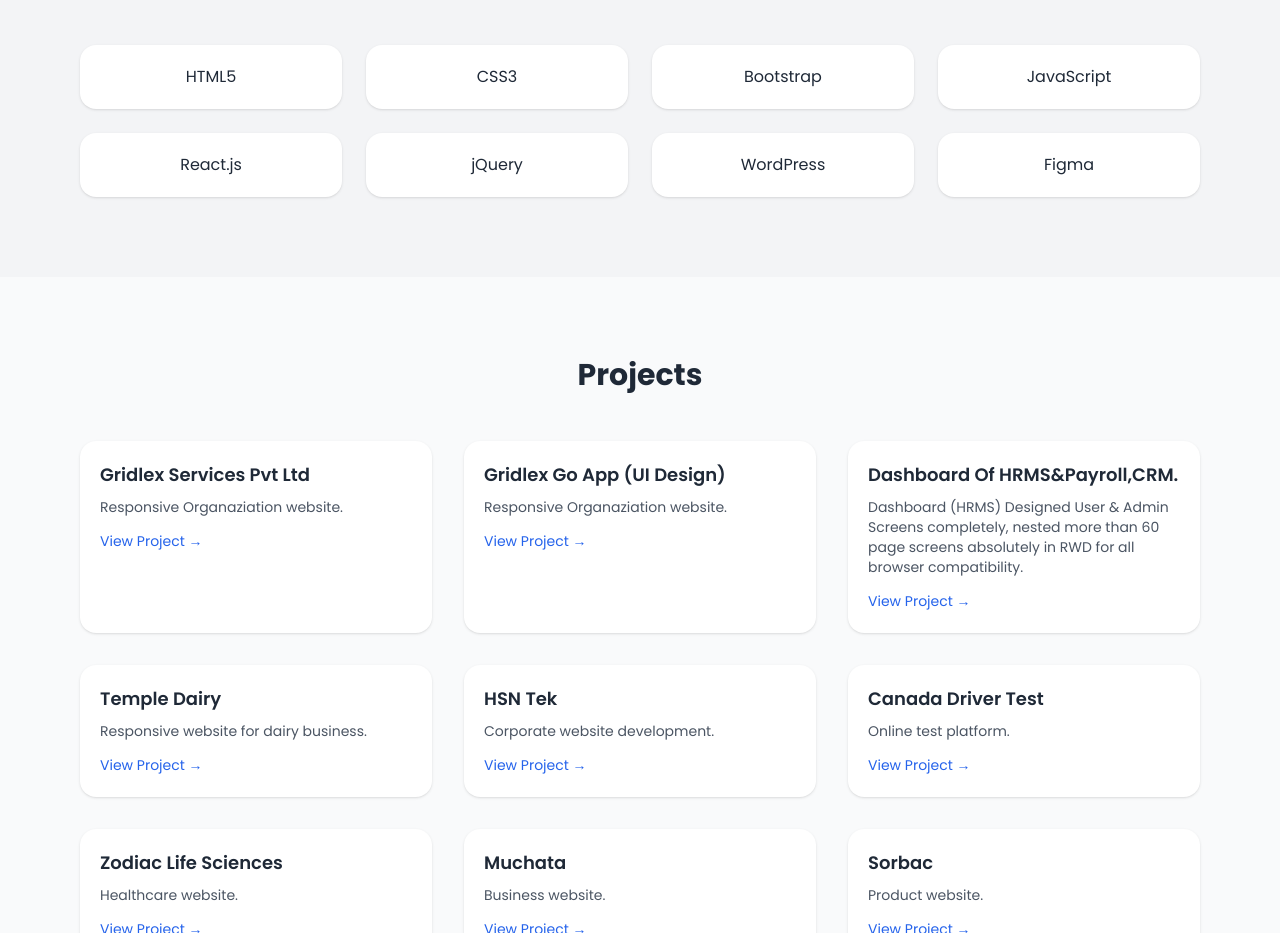
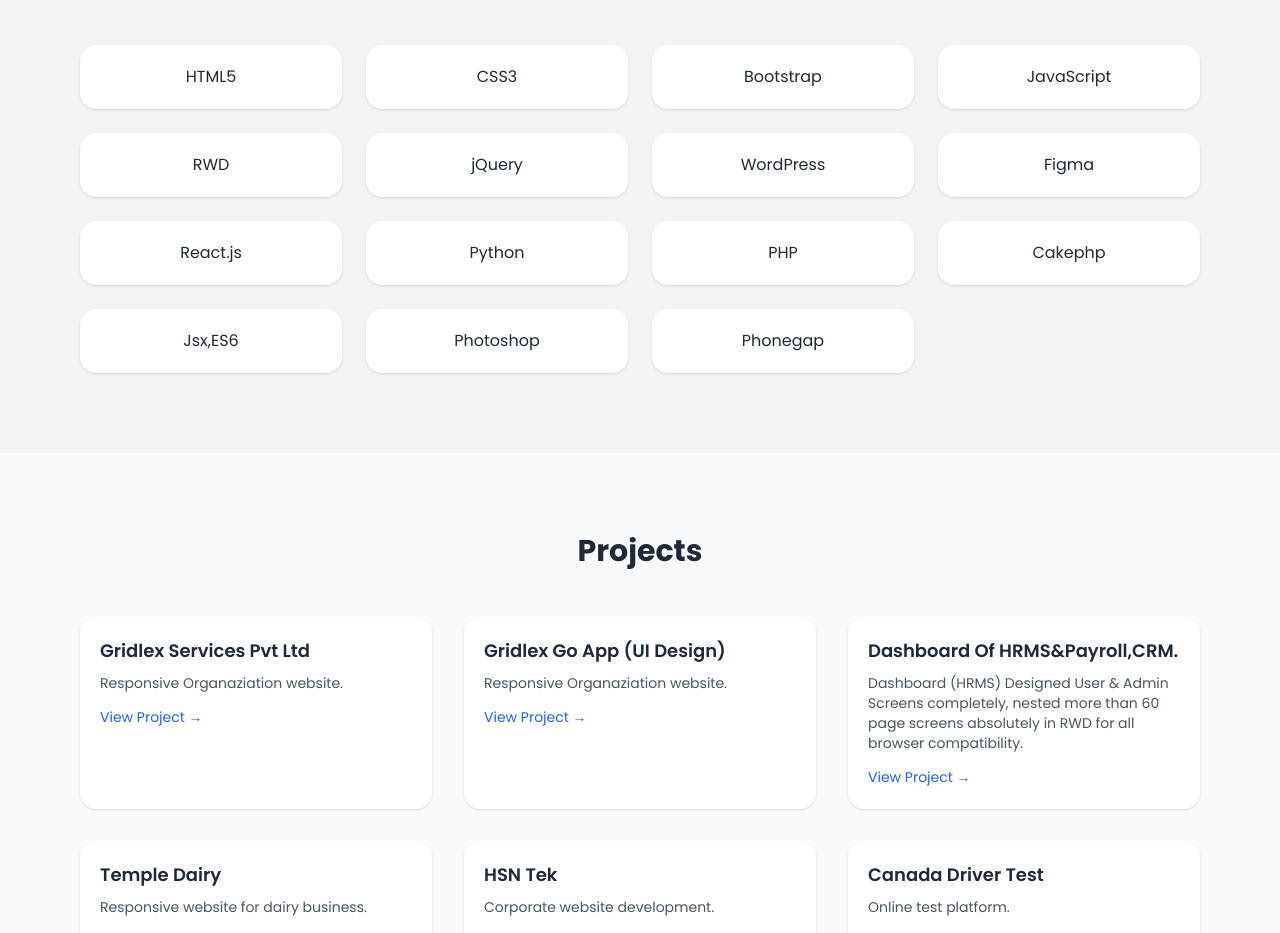
Before and after one commit to saicc419/sai-supraja-portfolio, a plain HTML site: page index.html in a window 1280 px wide. Shown: the part 865-1798 px from the top of the page. Drawn offline with nearby package versions, Linux system fonts and the light colour scheme.

Commit message:
Skills adding

```diff
--- a/index.html
+++ b/index.html
@@ -67,10 +67,18 @@
         <div class="bg-white p-5 rounded-2xl shadow text-center">CSS3</div>
         <div class="bg-white p-5 rounded-2xl shadow text-center">Bootstrap</div>
         <div class="bg-white p-5 rounded-2xl shadow text-center">JavaScript</div>
-        <div class="bg-white p-5 rounded-2xl shadow text-center">React.js</div>
+        <div class="bg-white p-5 rounded-2xl shadow text-center">RWD</div>
         <div class="bg-white p-5 rounded-2xl shadow text-center">jQuery</div>
         <div class="bg-white p-5 rounded-2xl shadow text-center">WordPress</div>
         <div class="bg-white p-5 rounded-2xl shadow text-center">Figma</div>
+         <div class="bg-white p-5 rounded-2xl shadow text-center">React.js</div>
+        <div class="bg-white p-5 rounded-2xl shadow text-center">Python</div>
+        <div class="bg-white p-5 rounded-2xl shadow text-center">PHP</div>
+        <div class="bg-white p-5 rounded-2xl shadow text-center">Cakephp</div>
+        <div class="bg-white p-5 rounded-2xl shadow text-center">Jsx,ES6</div>
+        <div class="bg-white p-5 rounded-2xl shadow text-center">Photoshop</div>
+        <div class="bg-white p-5 rounded-2xl shadow text-center">Phonegap</div>
+
       </div>
     </div>
   </section>
@@ -90,7 +98,7 @@
           <div class="bg-white rounded-2xl shadow hover:shadow-lg transition p-5">
             <h3 class="font-semibold text-lg mb-2">Gridlex Go App (UI Design)</h3>
             <p class="text-sm text-gray-600 mb-3">Responsive Organaziation website.</p>
-            <a href="Google Play Store – Gridlex Go App" target="_blank" class="text-blue-600 text-sm">View Project →</a>
+            <a href="https://play.google.com/store/apps/details?id=com.gridlex.GoGridlex&pli=1" target="_blank" class="text-blue-600 text-sm">View Project →</a>
           </div>
           <div class="bg-white rounded-2xl shadow hover:shadow-lg transition p-5">
             <h3 class="font-semibold text-lg mb-2">Dashboard Of HRMS&Payroll,CRM.</h3>
```
